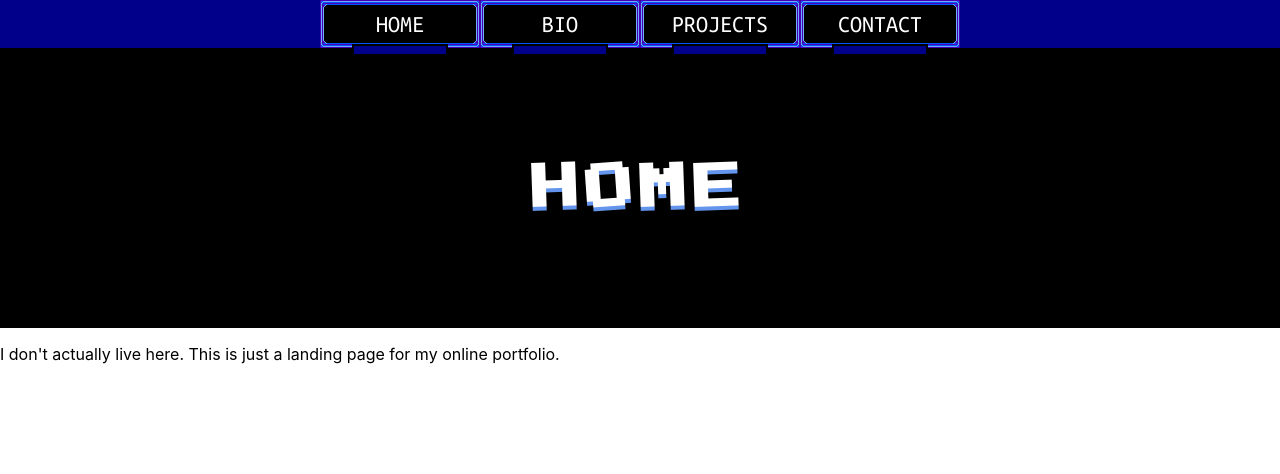
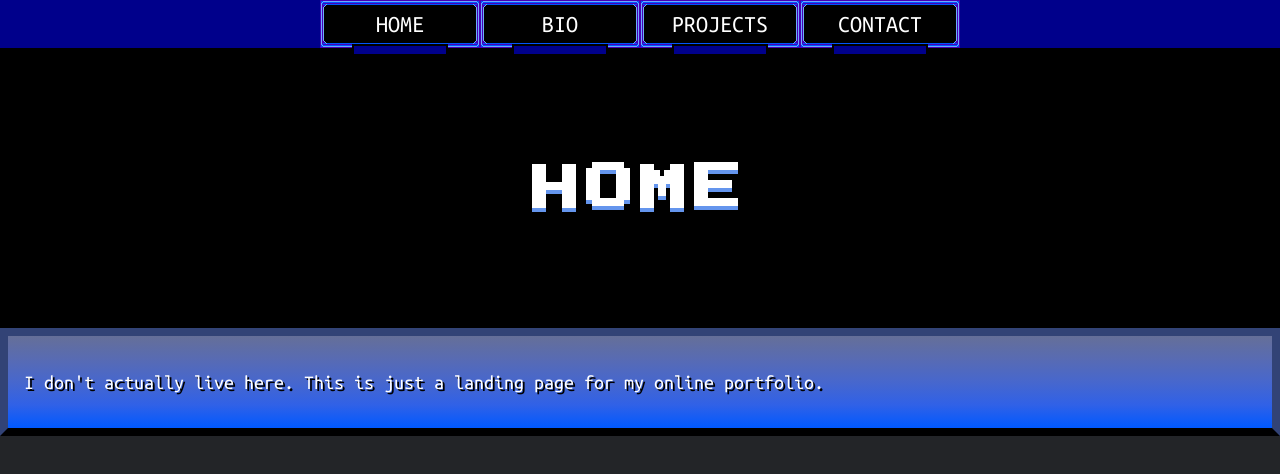
Before and after one commit to JoshMK/josh-portfolio, a React (Create React App) app: page / in a window 1280 px wide. Shown: the top 474 px of the page. Built offline with nearby package versions, Linux system fonts and the light colour scheme.

Commit message:
info section styles.

```diff
--- a/src/App.scss
+++ b/src/App.scss
@@ -1,4 +1,12 @@
+@import "./_variables.scss";
+
 //global styles
+body,
+html {
+	height: 100%;
+	background-color: $app-background-color;
+}
+
 //google fonts
 @import url('https://fonts.googleapis.com/css?family=Press+Start+2P|Ubuntu+Mono');
 //bulma imports
--- a/src/_variables.scss
+++ b/src/_variables.scss
@@ -2,3 +2,5 @@ $app-black: #000;
 $app-white: #fff;
 $app-dark-blue: darkblue;
 $app-light-blue: cornflowerblue;
+$app-background-color: #232528;
+$app-section-color: #324376;
--- a/src/components/header/Header.js
+++ b/src/components/header/Header.js
@@ -6,10 +6,9 @@ class Header extends Component {
 
 	splitSectionTitle = section => {
 		let newSection = '';
-		let animTypes = ['anim-a', 'anim-b', 'anim-c'];
 		let length = section.length;
 		for (let i = 0; i < length; i++) {
-			let animType = animTypes[Math.floor(Math.random() * animTypes.length)];
+			let animType = i % 2 === 0 ? 'anim-a' : 'anim-b';
 			newSection += `<span class="app__header-letter app__header-letter--${animType}">${section[i]}</span>`;
 		}
 		return { __html: `${newSection}` };
--- a/src/components/header/Header.scss
+++ b/src/components/header/Header.scss
@@ -101,45 +101,32 @@
 		display: inline-block;
 
 		&--anim-a {
-			animation: lettermove-a 1s linear 1s infinite alternate;
+			animation: lettermove-b .4s steps(4, end) infinite alternate;
 		}
 
 		&--anim-b {
-			animation: lettermove-b 1s linear 1s infinite alternate;
-		}
-
-		&--anim-c {
-			animation: lettermove-c 1s linear 1s infinite alternate;
+			animation: lettermove-b .5s steps(5, end) infinite alternate;
 		}
 	}
 
 	@keyframes lettermove-a {
 		from {
-			transform: translateY(0px) rotate(-4deg);
+			transform: translateY(0px) rotate(0deg);
 		}
 
 		to {
-			transform: translateY(4px) rotate(4deg);
+			transform: translateY(4px) rotate(0deg);
 		}
 	}
 
 	@keyframes lettermove-b {
 		from {
-			transform: translateY(0px) rotate(-6deg);
+			transform: translateY(0px) rotate(0deg);
 		}
 
 		to {
-			transform: translateY(2px) rotate(6deg);
+			transform: translateY(4px) rotate(0deg);
 		}
 	}
 
-	@keyframes lettermove-c {
-		from {
-			transform: translateY(0px) rotate(-2deg);
-		}
-
-		to {
-			transform: translateY(6px) rotate(2deg);
-		}
-	}
 }
--- a/src/components/infoSection/InfoSection.js
+++ b/src/components/infoSection/InfoSection.js
@@ -1,10 +1,11 @@
 import React, { Component } from 'react';
+import './InfoSection.scss';
 
 class InfoSection extends Component {
 	render() {
 		return (
-			<div>
-			<p>{this.props.textContent}</p>
+			<div className="app__info-section">
+			<p className="app__info-text">{this.props.textContent}</p>
 			</div>
 		);
 	}
--- /dev/null
+++ b/src/components/infoSection/InfoSection.scss
@@ -0,0 +1,19 @@
+@import "../../_variables.scss";
+
+.app {
+	&__info-section {
+		margin: 0 auto;
+		padding: 1em;
+		border: 8px solid $app-section-color;
+		border-bottom-color: black;
+		background-image: linear-gradient(to bottom, #656f98, #586bb3, #4767cd, #3061e7, #0059ff);
+	}
+
+	&__info-text {
+		font-size: 1.25em;
+		color: $app-white;
+		text-shadow: 2px 2px $app-black;
+		font-family: 'Ubuntu Mono', 'sans-serif';
+	}
+
+}
```
